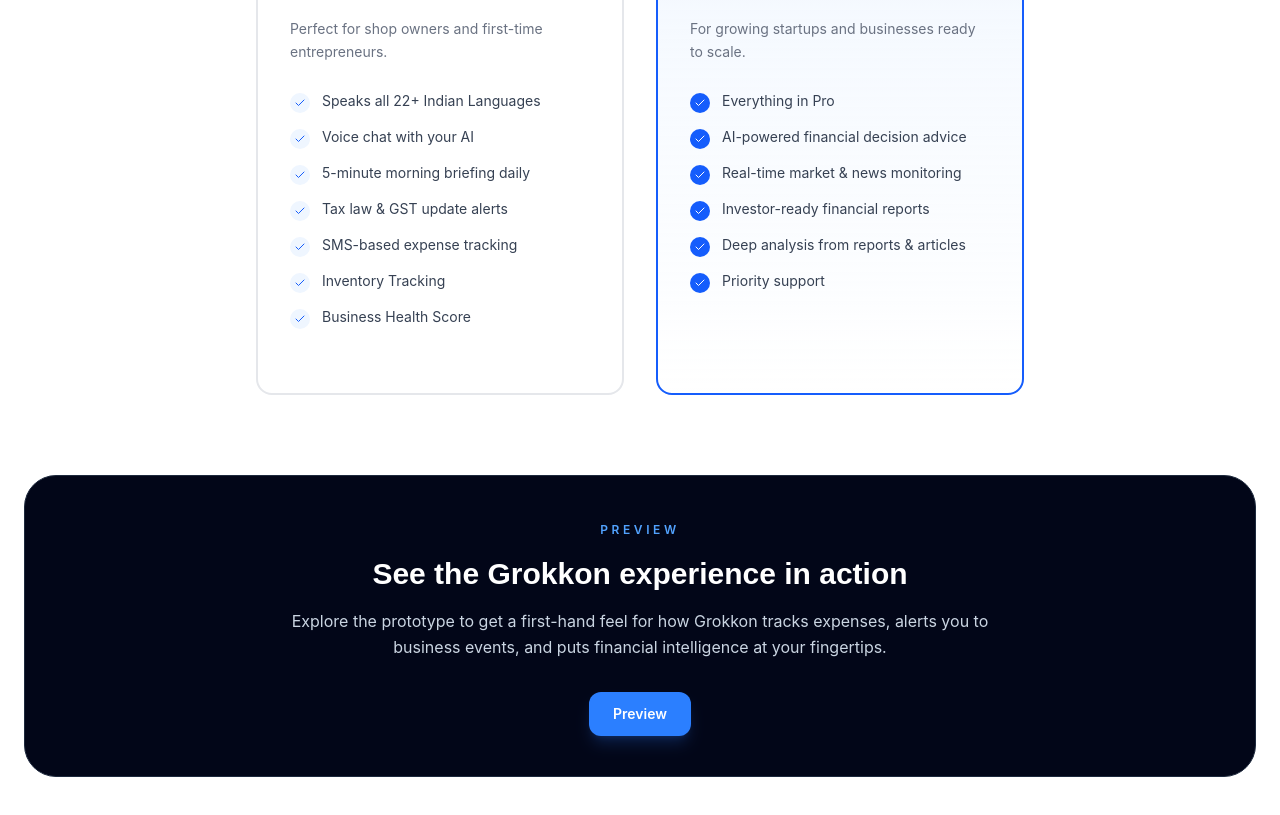
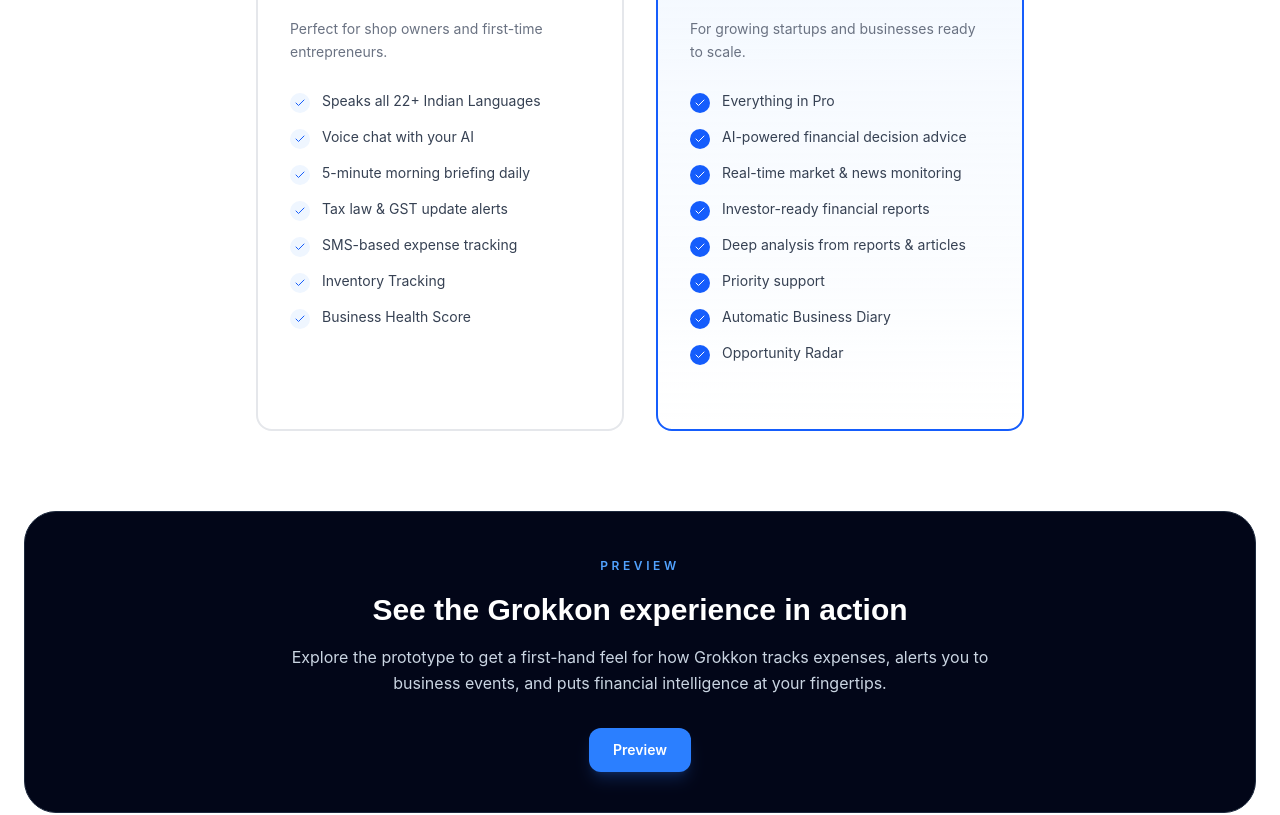
Before and after one commit to Prithu-1/Grokkon, a React (Vite) app: page / in a window 1280 px wide. Shown: the part 5193-6008 px from the top of the page. Built offline with nearby package versions, Linux system fonts and the light colour scheme.

Commit message:
Expanded advanced plan features

```diff
--- a/src/App.tsx
+++ b/src/App.tsx
@@ -508,6 +508,8 @@
                   "Investor-ready financial reports",
                   "Deep analysis from reports & articles",
                   "Priority support",
+                  "Automatic Business Diary",
+                  "Opportunity Radar",
                 ].map((f) => (
                   <li key={f} className="flex items-start gap-3">
                     <div className="w-5 h-5 bg-blue-600 rounded-full flex items-center justify-center shrink-0 mt-0.5">
```
